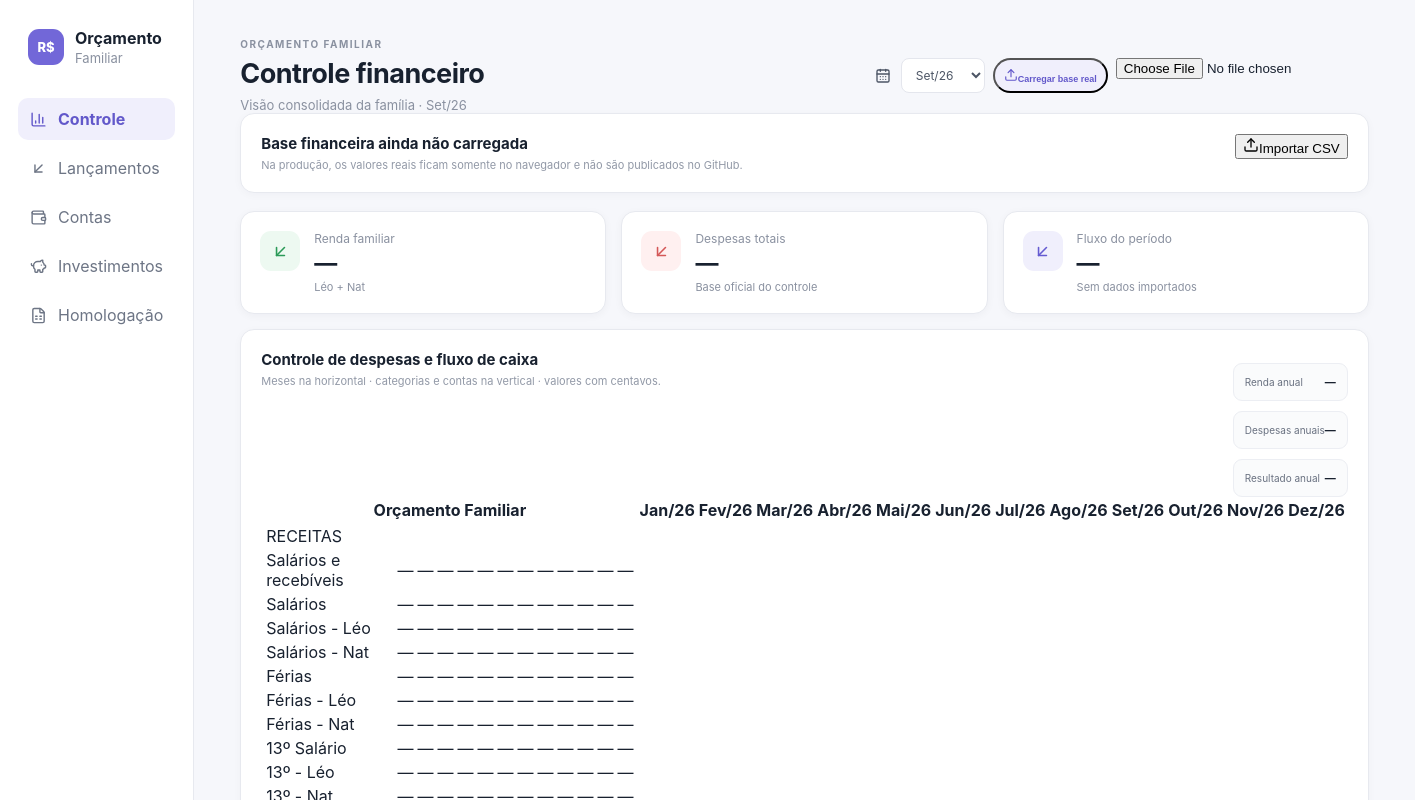
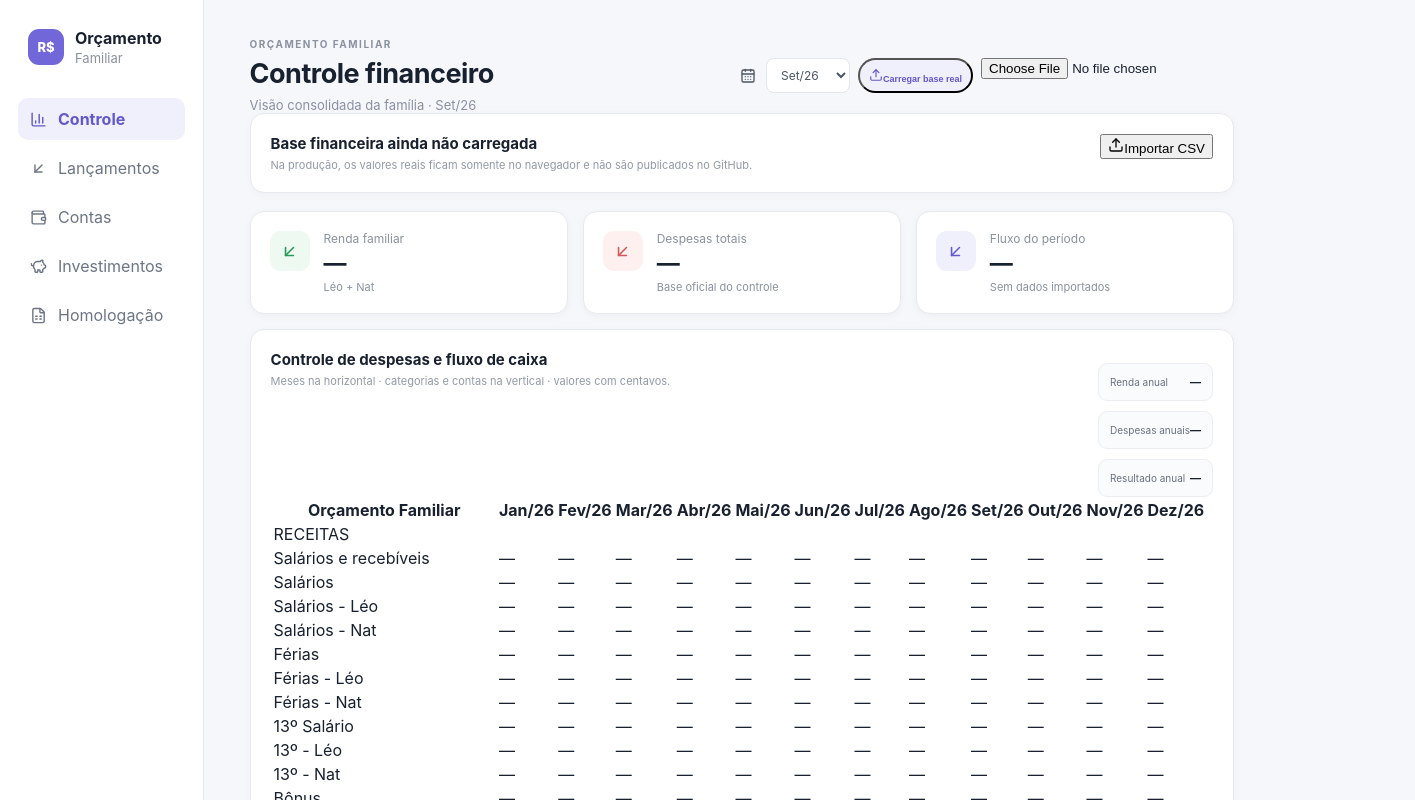
Before and after one commit to cardoso4009-byte/Or-amento-Familiar, a Next.js app: page /controle in a window 1280 px wide. Shown: the top 800 px of the page, 1415 px wide, since content can reach past the window. Built offline with nearby package versions, Linux system fonts and the light colour scheme.

Commit message:
Corrige estrutura da tabela do Controle

```diff
--- a/app/controle/page.tsx
+++ b/app/controle/page.tsx
@@ -15,21 +15,18 @@ const nav = [
   { href: '/investimentos', label: 'Investimentos', icon: PiggyBank },
   { href: '/homologacao', label: 'Homologação', icon: FileSpreadsheet },
 ]
-
 const grupos = [
   { titulo: 'RECEITAS', linhas: ['Salários e recebíveis','Salários','Salários - Léo','Salários - Nat','Férias','Férias - Léo','Férias - Nat','13º Salário','13º - Léo','13º - Nat','Bônus','Bônus - Léo','Bônus - Nat','IR / Dissídio','IR / Dissídio - Léo','IR / Dissídio - Nat','Renda Familiar'] },
   { titulo: 'DESPESAS', linhas: ['Despesas Totais','Despesas Fixas','Claro Residencial 08','Claro Família - 10','CEG - 15','Light - 17','Cartão de Crédito Nat - 10','Cartão de Crédito Léo - 10','Financiamento Apto - 10','Seguro Apto - 21','Seguro de Vida','Localiza - 21','Nadi - 05','Condomínio - 10','Psicóloga','Escola - 10','Bancos e Acordos','Financiamento Mobi - 15','IPTU 01/019189/2023-24 - 10','IPTU','Acordo Santander - Léo 27','Acordo Santander - Nat 23','Despesas Diversas'] },
   { titulo: 'RESULTADO', linhas: ['Fluxo de caixa','Fluxo de Caixa do Período'] },
 ]
-
 type Dados = Record<string, number[]>
 
 function parseCsv(text: string): Dados {
   const result: Dados = {}
   const rows = text.replace(/^\uFEFF/, '').trim().split(/\r?\n/)
-  if (!rows.length) throw new Error('CSV vazio')
   const split = (line: string) => line.includes(';') ? line.split(';') : line.split(',')
-  const header = split(rows[0]).map(v => v.trim().replace(/^"|"$/g, ''))
+  const header = split(rows[0] || '').map(v => v.trim().replace(/^"|"$/g, ''))
   const indices = meses.map(m => header.findIndex(h => h === m))
   rows.slice(1).forEach(line => {
     const row = split(line).map(v => v.trim().replace(/^"|"$/g, ''))
@@ -51,72 +48,24 @@ export default function ControlePage() {
   const [dados, setDados] = useState<Dados>({})
   const [importado, setImportado] = useState(false)
   const inputRef = useRef<HTMLInputElement>(null)
-
-  useEffect(() => {
-    try {
-      const salvo = localStorage.getItem(STORAGE_KEY)
-      if (salvo) { setDados(JSON.parse(salvo)); setImportado(true) }
-    } catch { setDados({}) }
-  }, [])
-
-  async function importar(file?: File) {
-    if (!file) return
-    try {
-      const parsed = parseCsv(await file.text())
-      setDados(parsed)
-      localStorage.setItem(STORAGE_KEY, JSON.stringify(parsed))
-      setImportado(true)
-    } catch { alert('Não foi possível ler a base. Use o CSV com Jan/26 até Dez/26.') }
-  }
-
+  useEffect(() => { try { const salvo = localStorage.getItem(STORAGE_KEY); if (salvo) { setDados(JSON.parse(salvo)); setImportado(true) } } catch {} }, [])
+  async function importar(file?: File) { if (!file) return; try { const parsed = parseCsv(await file.text()); setDados(parsed); localStorage.setItem(STORAGE_KEY, JSON.stringify(parsed)); setImportado(true) } catch { alert('Não foi possível ler a base. Use o CSV com Jan/26 até Dez/26.') } }
   const indice = Math.max(0, meses.indexOf(mes))
   const valor = (linha: string, i = indice) => Number(dados[linha]?.[i] || 0)
   const renda = valor('Renda Familiar')
   const despesasTotais = valor('Despesas Totais')
   const resultado = valor('Fluxo de Caixa do Período')
   const comprometimento = renda > 0 ? (despesasTotais / renda) * 100 : 0
-  const anual = useMemo(() => ({
-    renda: meses.reduce((s, _, i) => s + valor('Renda Familiar', i), 0),
-    despesas: meses.reduce((s, _, i) => s + valor('Despesas Totais', i), 0),
-    resultado: meses.reduce((s, _, i) => s + valor('Fluxo de Caixa do Período', i), 0),
-  }), [dados])
+  const anual = useMemo(() => ({ renda: meses.reduce((s, _, i) => s + valor('Renda Familiar', i), 0), despesas: meses.reduce((s, _, i) => s + valor('Despesas Totais', i), 0), resultado: meses.reduce((s, _, i) => s + valor('Fluxo de Caixa do Período', i), 0) }), [dados])
 
   return <div className="app">
-    <aside className="sidebar">
-      <div className="brand"><div className="brandMark">R$</div><div><strong>Orçamento</strong><span>Familiar</span></div></div>
-      <nav>{nav.map(n => { const Icon = n.icon; return <Link key={n.href} href={n.href} className={n.href === '/controle' ? 'active' : ''}><Icon size={17}/>{n.label}</Link> })}</nav>
-      <div className="sideBottom"><small>CONTROLE FAMILIAR</small><p>Controle de despesas e fluxo de caixa em uma única visão.</p></div>
-    </aside>
-
+    <aside className="sidebar"><div className="brand"><div className="brandMark">R$</div><div><strong>Orçamento</strong><span>Familiar</span></div></div><nav>{nav.map(n => { const Icon = n.icon; return <Link key={n.href} href={n.href} className={n.href === '/controle' ? 'active' : ''}><Icon size={17}/>{n.label}</Link> })}</nav><div className="sideBottom"><small>CONTROLE FAMILIAR</small><p>Controle de despesas e fluxo de caixa em uma única visão.</p></div></aside>
     <main className="content">
-      <header className="top">
-        <div><p className="eyebrow">ORÇAMENTO FAMILIAR</p><h1>Controle financeiro</h1><p className="muted">Visão consolidada da família · {mes}</p></div>
-        <div className="topActions">
-          <div className="month controlMonth"><CalendarDays size={16}/><select value={mes} onChange={e => setMes(e.target.value as typeof mes)}>{meses.map(m => <option key={m}>{m}</option>)}</select></div>
-          <button className="statusPill" onClick={() => inputRef.current?.click()}><Upload size={14}/>{importado ? 'Atualizar base' : 'Carregar base real'}</button>
-          <input ref={inputRef} type="file" accept=".csv,text/csv" className="hidden" onChange={e => importar(e.target.files?.[0])} />
-        </div>
-      </header>
-
-      {!importado && <section className="panel" style={{ marginBottom: 18 }}><div className="panelHead"><div><h2>Base financeira ainda não carregada</h2><p>Na produção, os valores reais ficam somente no navegador e não são publicados no GitHub.</p></div><button className="primary" onClick={() => inputRef.current?.click()}><Upload size={16}/>Importar CSV</button></div></section>}
-
-      <section className="cards controlCards">
-        <article><div className="cardIcon income"><ArrowDownLeft size={19}/></div><div><span>Renda familiar</span><strong>{moeda(renda)}</strong><small>Léo + Nat</small></div></article>
-        <article><div className="cardIcon expense"><ArrowDownLeft size={19}/></div><div><span>Despesas totais</span><strong>{moeda(despesasTotais)}</strong><small>Base oficial do controle</small></div></article>
-        <article><div className="cardIcon balance"><ArrowDownLeft size={19}/></div><div><span>Fluxo do período</span><strong>{moeda(resultado)}</strong><small>{renda > 0 ? `Comprometimento ${comprometimento.toFixed(1)}%` : 'Sem dados importados'}</small></div></article>
-      </section>
-
-      <section className="panel monthlyPanel">
-        <div className="panelHead">
-          <div><h2>Controle de despesas e fluxo de caixa</h2><p>Meses na horizontal · categorias e contas na vertical · valores com centavos.</p></div>
-          <div className="miniMetrics"><div><span>Renda anual</span><b>{moeda(anual.renda)}</b></div><div><span>Despesas anuais</span><b>{moeda(anual.despesas)}</b></div><div><span>Resultado anual</span><b>{moeda(anual.resultado)}</b></div></div>
-        </div>
-        <div className="overflow-x-auto rounded-xl border border-slate-200 bg-white">
-          <table className="min-w-[1500px] w-full border-collapse text-sm">
-            <thead><tr className="bg-slate-100"><th className="sticky left-0 z-20 min-w-[270px] border-b border-r border-slate-200 bg-slate-100 px-4 py-3 text-left font-semibold">Orçamento Familiar</th>{meses.map(m => <th key={m} className={`min-w-[105px] border-b border-slate-200 px-3 py-3 text-right font-semibold ${m === mes ? 'bg-slate-200' : ''}`}>{m}</th>)}</tr></thead>
-            <tbody>{grupos.map(grupo => <tbody key={grupo.titulo}><tr className="bg-slate-200"><td colSpan={13} className="border-t border-slate-300 px-4 py-2 font-bold text-slate-800">{grupo.titulo}</td></tr>{grupo.linhas.map(linha => { const destaque = ['Salários e recebíveis','Renda Familiar','Despesas Totais','Despesas Fixas','Bancos e Acordos','Despesas Diversas','Fluxo de caixa','Fluxo de Caixa do Período'].includes(linha); return <tr key={linha}><td className={`sticky left-0 z-10 border-r border-t border-slate-200 bg-white px-4 py-2 ${destaque ? 'font-semibold text-slate-800' : 'text-slate-600'}`}>{linha}</td>{meses.map((m, i) => <td key={`${linha}-${m}`} className={`border-t border-slate-200 px-3 py-2 text-right tabular-nums ${m === mes ? 'bg-slate-50' : ''} ${destaque ? 'font-semibold' : ''}`}>{moeda(valor(linha, i))}</td>)}</tr>})}</tbody>)}</tbody>
-          </table>
-        </div>
+      <header className="top"><div><p className="eyebrow">ORÇAMENTO FAMILIAR</p><h1>Controle financeiro</h1><p className="muted">Visão consolidada da família · {mes}</p></div><div className="topActions"><div className="month controlMonth"><CalendarDays size={16}/><select value={mes} onChange={e => setMes(e.target.value as typeof mes)}>{meses.map(m => <option key={m}>{m}</option>)}</select></div><button className="statusPill" onClick={() => inputRef.current?.click()}><Upload size={14}/>{importado ? 'Atualizar base' : 'Carregar base real'}</button><input ref={inputRef} type="file" accept=".csv,text/csv" className="hidden" onChange={e => importar(e.target.files?.[0])}/></div></header>
+      {!importado && <section className="panel" style={{marginBottom:18}}><div className="panelHead"><div><h2>Base financeira ainda não carregada</h2><p>Na produção, os valores reais ficam somente no navegador e não são publicados no GitHub.</p></div><button className="primary" onClick={() => inputRef.current?.click()}><Upload size={16}/>Importar CSV</button></div></section>}
+      <section className="cards controlCards"><article><div className="cardIcon income"><ArrowDownLeft size={19}/></div><div><span>Renda familiar</span><strong>{moeda(renda)}</strong><small>Léo + Nat</small></div></article><article><div className="cardIcon expense"><ArrowDownLeft size={19}/></div><div><span>Despesas totais</span><strong>{moeda(despesasTotais)}</strong><small>Base oficial do controle</small></div></article><article><div className="cardIcon balance"><ArrowDownLeft size={19}/></div><div><span>Fluxo do período</span><strong>{moeda(resultado)}</strong><small>{renda > 0 ? `Comprometimento ${comprometimento.toFixed(1)}%` : 'Sem dados importados'}</small></div></article></section>
+      <section className="panel monthlyPanel"><div className="panelHead"><div><h2>Controle de despesas e fluxo de caixa</h2><p>Meses na horizontal · categorias e contas na vertical · valores com centavos.</p></div><div className="miniMetrics"><div><span>Renda anual</span><b>{moeda(anual.renda)}</b></div><div><span>Despesas anuais</span><b>{moeda(anual.despesas)}</b></div><div><span>Resultado anual</span><b>{moeda(anual.resultado)}</b></div></div></div>
+        <div className="overflow-x-auto rounded-xl border border-slate-200 bg-white"><table className="min-w-[1500px] w-full border-collapse text-sm"><thead><tr className="bg-slate-100"><th className="sticky left-0 z-20 min-w-[270px] border-b border-r border-slate-200 bg-slate-100 px-4 py-3 text-left font-semibold">Orçamento Familiar</th>{meses.map(m => <th key={m} className={`min-w-[105px] border-b border-slate-200 px-3 py-3 text-right font-semibold ${m === mes ? 'bg-slate-200' : ''}`}>{m}</th>)}</tr></thead><tbody>{grupos.map(grupo => <>{<tr key={grupo.titulo} className="bg-slate-200"><td colSpan={13} className="border-t border-slate-300 px-4 py-2 font-bold text-slate-800">{grupo.titulo}</td></tr>}{grupo.linhas.map(linha => { const destaque = ['Salários e recebíveis','Renda Familiar','Despesas Totais','Despesas Fixas','Bancos e Acordos','Despesas Diversas','Fluxo de caixa','Fluxo de Caixa do Período'].includes(linha); return <tr key={linha}><td className={`sticky left-0 z-10 border-r border-t border-slate-200 bg-white px-4 py-2 ${destaque ? 'font-semibold text-slate-800' : 'text-slate-600'}`}>{linha}</td>{meses.map((m,i) => <td key={`${linha}-${m}`} className={`border-t border-slate-200 px-3 py-2 text-right tabular-nums ${m === mes ? 'bg-slate-50' : ''} ${destaque ? 'font-semibold' : ''}`}>{moeda(valor(linha,i))}</td>)}</tr>})}</>)}</tbody></table></div>
       </section>
     </main>
   </div>
```
